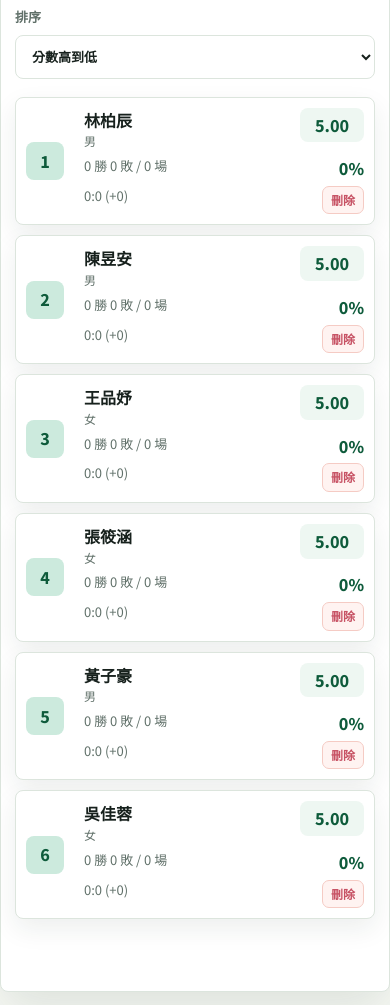
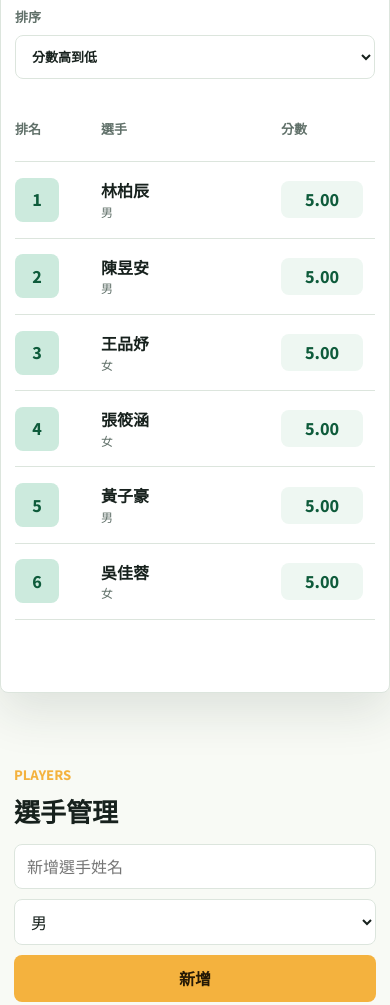
Before and after one commit to kobo046/kobo, a website: page index.html in a window 390 px wide. Shown: the part 2585-3590 px from the top of the page. Drawn offline with nearby package versions, Linux system fonts and the light colour scheme; no server answers.

Commit message:
Restore mobile leaderboard table layout

```diff
--- a/index.html
+++ b/index.html
@@ -12,8 +12,8 @@
     <link rel="preconnect" href="https://fonts.googleapis.com" />
     <link rel="preconnect" href="https://fonts.gstatic.com" crossorigin />
     <link href="https://fonts.googleapis.com/css2?family=Noto+Sans+TC:wght@400;500;700;800&display=swap" rel="stylesheet" />
-    <link rel="stylesheet" href="styles.css?v=21" />
-    <link rel="stylesheet" href="cartoon-court-v10.css?v=21" />
+    <link rel="stylesheet" href="styles.css?v=22" />
+    <link rel="stylesheet" href="cartoon-court-v10.css?v=22" />
   </head>
   <body>
     <header class="app-header">
@@ -298,12 +298,12 @@
     </footer>
 
     <script src="https://cdn.jsdelivr.net/npm/@supabase/supabase-js@2"></script>
-    <script src="supabase-config.js?v=21"></script>
-    <script src="cloud-storage.js?v=21"></script>
-    <script src="storage.js?v=21"></script>
-    <script src="scoring.js?v=21"></script>
-    <script src="render.js?v=21"></script>
-    <script src="events.js?v=21"></script>
-    <script src="app.js?v=21"></script>
+    <script src="supabase-config.js?v=22"></script>
+    <script src="cloud-storage.js?v=22"></script>
+    <script src="storage.js?v=22"></script>
+    <script src="scoring.js?v=22"></script>
+    <script src="render.js?v=22"></script>
+    <script src="events.js?v=22"></script>
+    <script src="app.js?v=22"></script>
   </body>
 </html>
--- a/styles.css
+++ b/styles.css
@@ -1354,3 +1354,116 @@
     height: 230px;
   }
 }
+
+@media (max-width: 640px) {
+  .leaderboard-section .table-wrap {
+    overflow-x: auto;
+    -webkit-overflow-scrolling: touch;
+  }
+
+  .leaderboard-table {
+    display: table;
+    min-width: 760px;
+    border-collapse: collapse;
+  }
+
+  .leaderboard-table thead {
+    display: table-header-group;
+    position: static;
+    width: auto;
+    height: auto;
+    overflow: visible;
+    clip: auto;
+  }
+
+  .leaderboard-table tbody {
+    display: table-row-group;
+  }
+
+  .leaderboard-table tr {
+    display: table-row;
+    margin-bottom: 0;
+    padding: 0;
+    border: 0;
+    border-radius: 0;
+    background: transparent;
+    box-shadow: none;
+  }
+
+  .leaderboard-table th,
+  .leaderboard-table td {
+    display: table-cell;
+    padding: 12px 10px;
+    border-bottom: 1px solid var(--line);
+    text-align: left;
+    vertical-align: middle;
+  }
+
+  .leaderboard-table td::before {
+    display: none;
+    content: none;
+  }
+
+  .leaderboard-table td:nth-child(1),
+  .leaderboard-table td:nth-child(2),
+  .leaderboard-table td:nth-child(3),
+  .leaderboard-table td:nth-child(4),
+  .leaderboard-table td:nth-child(5),
+  .leaderboard-table td:nth-child(6),
+  .leaderboard-table td:nth-child(7),
+  .leaderboard-table td:nth-child(8) {
+    display: table-cell;
+    grid-area: auto;
+    color: inherit;
+    font-size: inherit;
+    justify-self: auto;
+    align-self: auto;
+  }
+
+  .leaderboard-table th:nth-child(1),
+  .leaderboard-table td:nth-child(1) {
+    width: 76px;
+    padding-left: 0;
+  }
+
+  .leaderboard-table th:nth-child(2),
+  .leaderboard-table td:nth-child(2) {
+    width: 180px;
+  }
+
+  .leaderboard-table th:nth-child(3),
+  .leaderboard-table td:nth-child(3) {
+    width: 130px;
+  }
+
+  .leaderboard-table th:nth-child(4),
+  .leaderboard-table td:nth-child(4) {
+    width: 96px;
+  }
+
+  .leaderboard-table .rank {
+    width: 44px;
+    height: 44px;
+    margin: 0;
+  }
+
+  .leaderboard-table .team-name,
+  .leaderboard-table .members {
+    max-width: 150px;
+    overflow: hidden;
+    text-align: left;
+    text-overflow: ellipsis;
+    white-space: nowrap;
+  }
+
+  .leaderboard-table .score-pill {
+    min-width: 82px;
+    padding: 6px 10px;
+  }
+
+  .leaderboard-table .mini-danger {
+    min-height: 32px;
+    padding: 5px 10px;
+    font-size: 13px;
+  }
+}
```
